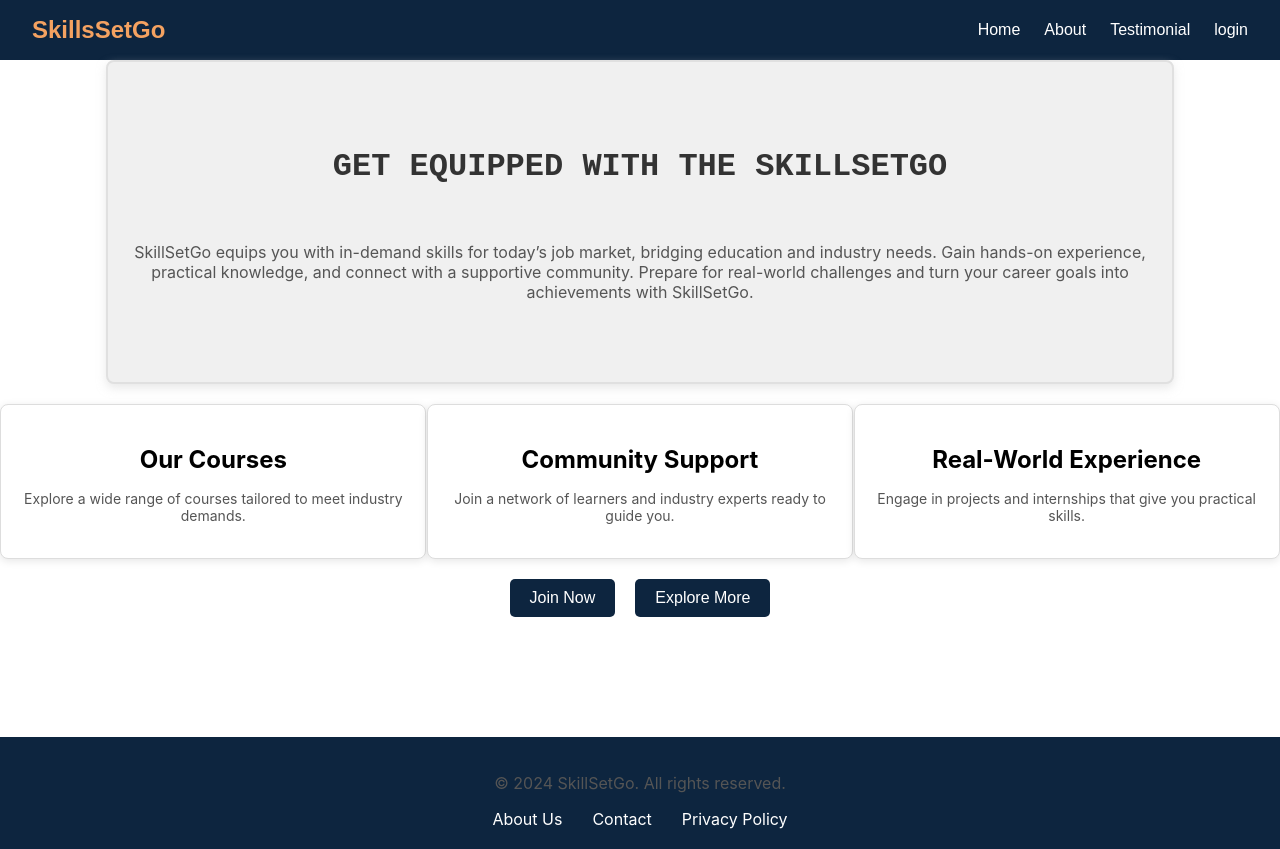
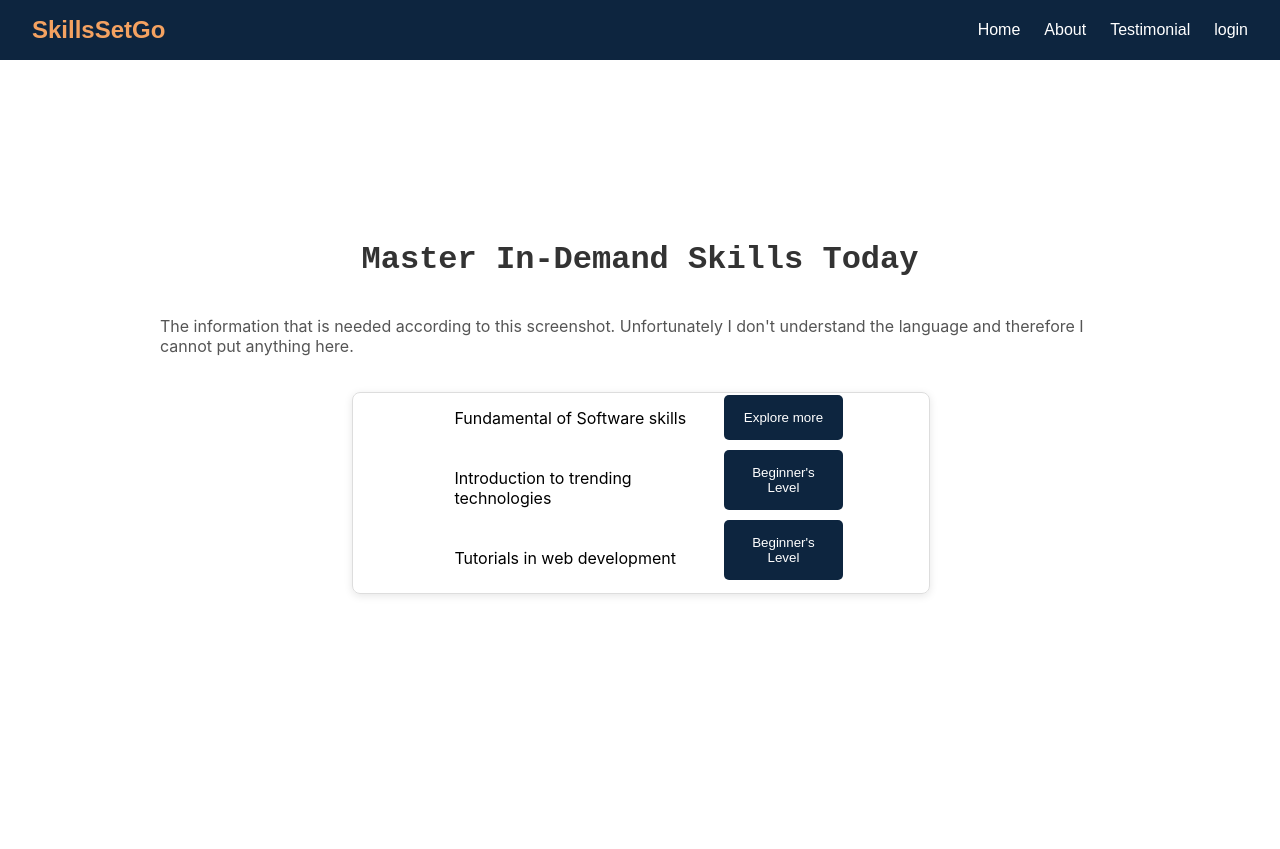
Before and after one commit to Thamidwan/SkillsSetGo, a React (Create React App) app in the folder skillsetapp/: page / in a window 1280 px wide. After the commit the page ends 800 px from the top, so only its background shows below. Built offline with nearby package versions, Linux system fonts and the light colour scheme.

Commit message:
Complete UI

```diff
--- a/skillsetapp/src/App.js
+++ b/skillsetapp/src/App.js
@@ -3,6 +3,7 @@ import Home from './Home/Home';
 import Navbar from './Navbar/Navbar';
 import Signup from './Login&Signup/signup';
 import Login from './Login&Signup/login';
+import Skills from './Skills/Skills';
 import './App.css';
 
 
@@ -12,7 +13,7 @@ function App() {
   let Component;
   switch (window.location.pathname.toLowerCase()) {
     case "/":
-      Component = <Home />;
+      Component = <Skills />;
       break;
 
     case "/login":
--- a/skillsetapp/src/Skills/Skills.css
+++ b/skillsetapp/src/Skills/Skills.css
@@ -18,30 +18,56 @@
 .header {
     justify-content: center;
     align-items: center;
+    justify-items: center;
 }
-.table-container {
-    width: 100%;
-    margin: 20px 0;
+.paragraph {
+    justify-content: center;
+    align-items: center;
+    justify-items: center;
 }
 
-table {
-    width: 100%;
-    border-collapse: collapse;
+
+
+.containing {
+    display: flex;
+    justify-content: space-between; /* Aligns content to the left and buttons to the right */
+    align-items: center; /* Centers items vertically */
+    margin: 20px 0;
+    border: 1px solid #ddd;
+    border-radius: 8px;
+    box-shadow: 0 2px 8px rgba(0, 0, 0, 0.1);
+    width: 60%;
+    margin-left: 20%;
 }
 
-td {
+.contentz {
+    display: flex;
+    flex-direction: column; /* Stacks items vertically */
+    margin-left: 15%;
+}
+
+.item {
     padding: 15px;
-    border: 1px solid #ddd;
-    text-align: center;
+    text-align: left; /* Aligns text to the left */
+    margin-bottom: 10px; /* Adds space between items */
+}
+
+.buttons {
+    display: flex;
+    flex-direction: column; /* Stacks buttons vertically */
+    align-items: flex-start; /* Aligns buttons to the right */
+    margin-right: 15%;
 }
 
 .blue-button {
-    background-color: blue;
+    background-color: #0d253f;
     color: white;
     border: none;
-    padding: 10px 20px;
+    padding: 15px;
     cursor: pointer;
     border-radius: 5px;
+    margin-bottom: 10px; /* Adds space between buttons */
+    width: 100%;
 }
 
 .blue-button:hover {
--- a/skillsetapp/src/Skills/Skills.js
+++ b/skillsetapp/src/Skills/Skills.js
@@ -5,24 +5,37 @@ function Skills() {
     return (
         <div class="container">
             <div class="header">
-                <h2>Master In-Demand Skills Today</h2>
+                <h1>Master In-Demand Skills Today</h1>
             </div>
-            <div>
+            <div class="paragraph">
                 <p>The information that is needed according to this screenshot. Unfortunately I don't understand the language and therefore I cannot put anything here.</p>
             </div>
-            <div class="table-container">
-                <table>
-                    <tr>
-                        <td>Fundamental of Software skills</td>
-                        <td>Introduction to trending technologies</td>
-                        <td>Tutorials in web development</td>
-                    </tr>
-                    <tr>
-                        <td><button class="blue-button">Explore more</button></td>
-                        <td><button class="blue-button">Beginner's Level</button></td>
-                        <td><button class="blue-button">Beginner's Level</button></td>
-                    </tr>
-                </table>
+            {/* <div class="table-container">
+                <div class="outer">
+                    <div>
+                        <p>Fundmental of Software skills</p>
+                        <p>Introduction to trending technologies</p>
+                        <p>Tutorials in web development</p>
+                    </div>
+                    <div>
+                        <button>Explore more</button>
+                        <button>Beginner's Level</button>
+                        <button>Beginner's Level</button>
+                    </div>
+                </div>
+            </div> */}
+
+            <div class="containing">
+                <div class="contentz">
+                    <div class="item">Fundamental of Software skills</div>
+                    <div class="item">Introduction to trending technologies</div>
+                    <div class="item">Tutorials in web development</div>
+                </div>
+                <div class="buttons">
+                    <button class="blue-button">Explore more</button>
+                    <button class="blue-button">Beginner's Level</button>
+                    <button class="blue-button">Beginner's Level</button>
+                </div>
             </div>
         </div>
     )
```
